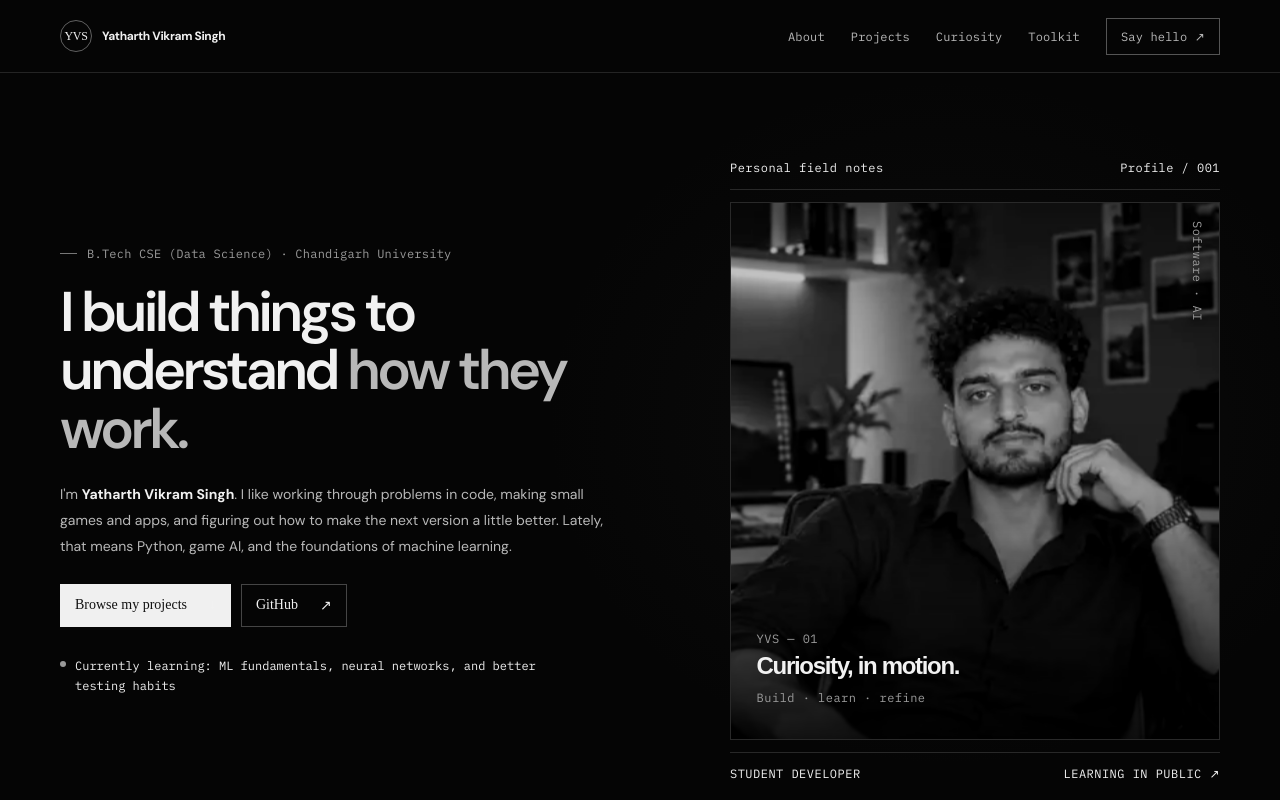
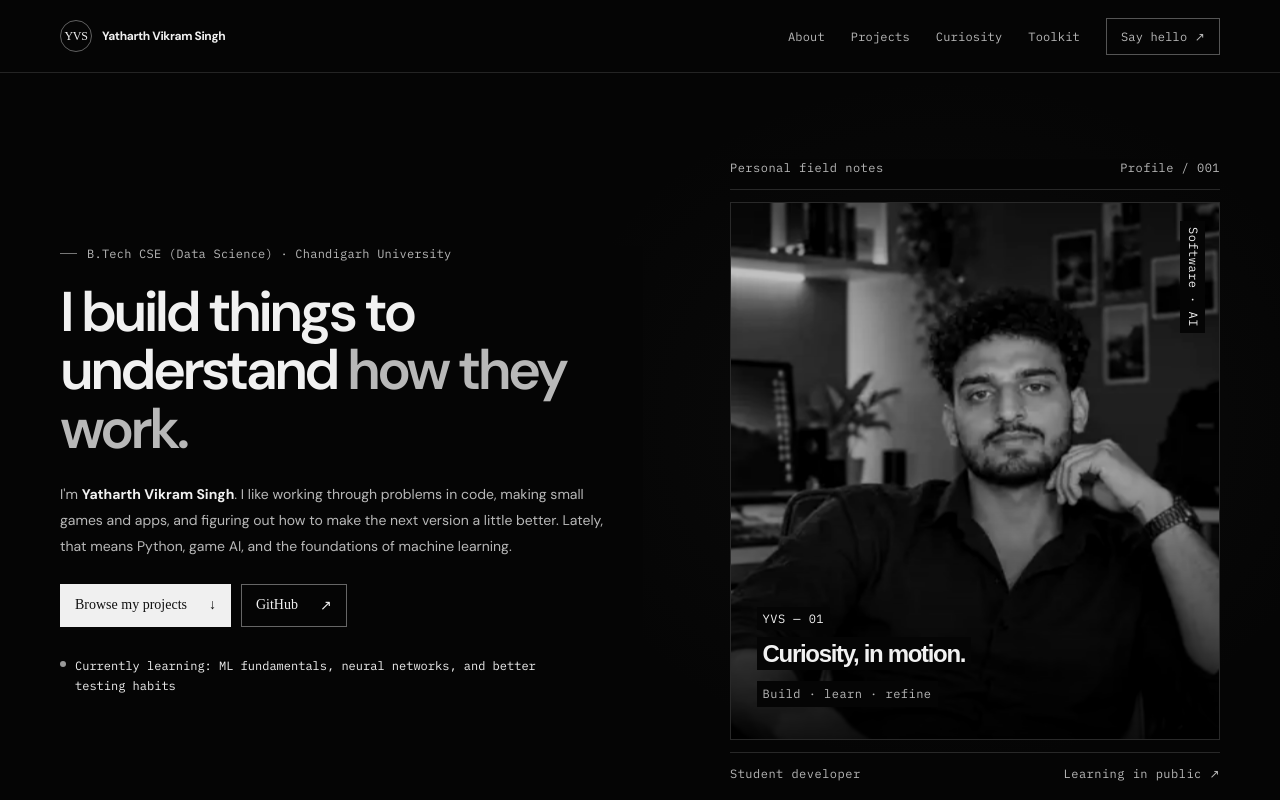
Before and after one commit to Rajputyatharth0007/My-portfolio-, a React (Vite) app: page / in a window 1280 px wide. Shown: the top 800 px of the page. Built offline with nearby package versions, Linux system fonts and the light colour scheme.

Commit message:
Improve WCAG contrast across hero and portrait

```diff
--- a/src/index.css
+++ b/src/index.css
@@ -547,3 +547,103 @@ footer{padding:25px 0;background:#050505}
 #root .page-content .hero h1 .accent {
   color: var(--text-secondary) !important;
 }
+
+/* WCAG contrast remediation: explicit surfaces and foregrounds for audited content. */
+/* The same page-dark surface lets the hero's decorative glow stay behind the copy. */
+#root .page-content .hero-copy-block {
+  position: relative;
+  z-index: 1;
+  background-color: #050505;
+}
+
+#root .page-content .hero-copy-block .eyebrow {
+  color: #b8b8b8;
+}
+
+#root .page-content .hero-copy-block h1 {
+  color: #f1f1f1;
+}
+
+#root .page-content .hero-copy-block h1 .accent {
+  color: #b8b8b8 !important;
+  background: none !important;
+  -webkit-background-clip: initial !important;
+  background-clip: initial !important;
+}
+
+#root .page-content .hero-copy-block .intro {
+  color: #b8b8b8;
+}
+
+#root .page-content .hero-copy-block .intro strong {
+  color: #f1f1f1;
+}
+
+/* Keep button foreground/background pairs independent of inherited span colors. */
+#root .page-content .btn.primary {
+  background-color: #f0f0f0;
+  color: #111111;
+  border-color: #f0f0f0;
+}
+
+#root .page-content .btn.primary span[aria-hidden="true"] {
+  color: #111111 !important;
+}
+
+#root .page-content .actions > .btn:not(.primary) {
+  background-color: #050505;
+  color: #f1f1f1;
+  border-color: #666666;
+}
+
+#root .page-content .hero-meta {
+  color: #b8b8b8;
+}
+
+/* The toplines use the page surface; their small labels retain AA contrast. */
+#root .page-content .portrait-topline,
+#root .page-content .portrait-bottomline {
+  background-color: #050505;
+}
+
+#root .page-content .portrait-topline span,
+#root .page-content .portrait-bottomline span {
+  color: #b8b8b8;
+}
+
+/* Compact opaque backing behind copy on the photograph, without a large panel. */
+#root .page-content .portrait-index,
+#root .page-content .portrait-title,
+#root .page-content .portrait-subtitle {
+  display: inline-block;
+  width: fit-content;
+  max-width: 100%;
+  box-sizing: border-box;
+  background-color: #050505;
+  padding: 4px 6px;
+  -webkit-box-decoration-break: clone;
+  box-decoration-break: clone;
+}
+
+#root .page-content .portrait-index,
+#root .page-content .portrait-title {
+  color: #f1f1f1;
+}
+
+#root .page-content .portrait-subtitle {
+  color: #b8b8b8;
+}
+
+#root .page-content .portrait-side-label {
+  color: #f1f1f1;
+  background-color: #050505;
+  padding: 6px 4px;
+  text-shadow: none;
+}
+
+/* Maintain contrast during keyboard navigation and interaction. */
+#root .page-content a:focus-visible,
+#root .page-content button:focus-visible {
+  outline: 2px solid #f1f1f1;
+  outline-offset: 4px;
+}
--- a/src/portfolioMarkup.html
+++ b/src/portfolioMarkup.html
@@ -20,7 +20,7 @@
       </div>
       <span class="portrait-side-label" aria-hidden="true">Software · AI</span>
     </div>
-    <div class="portrait-bottomline"><span>STUDENT DEVELOPER</span><span>LEARNING IN PUBLIC ↗</span></div>
+    <div class="portrait-bottomline"><span>Student developer</span><span>Learning in public ↗</span></div>
   </aside>
 </div></section>
 
```
